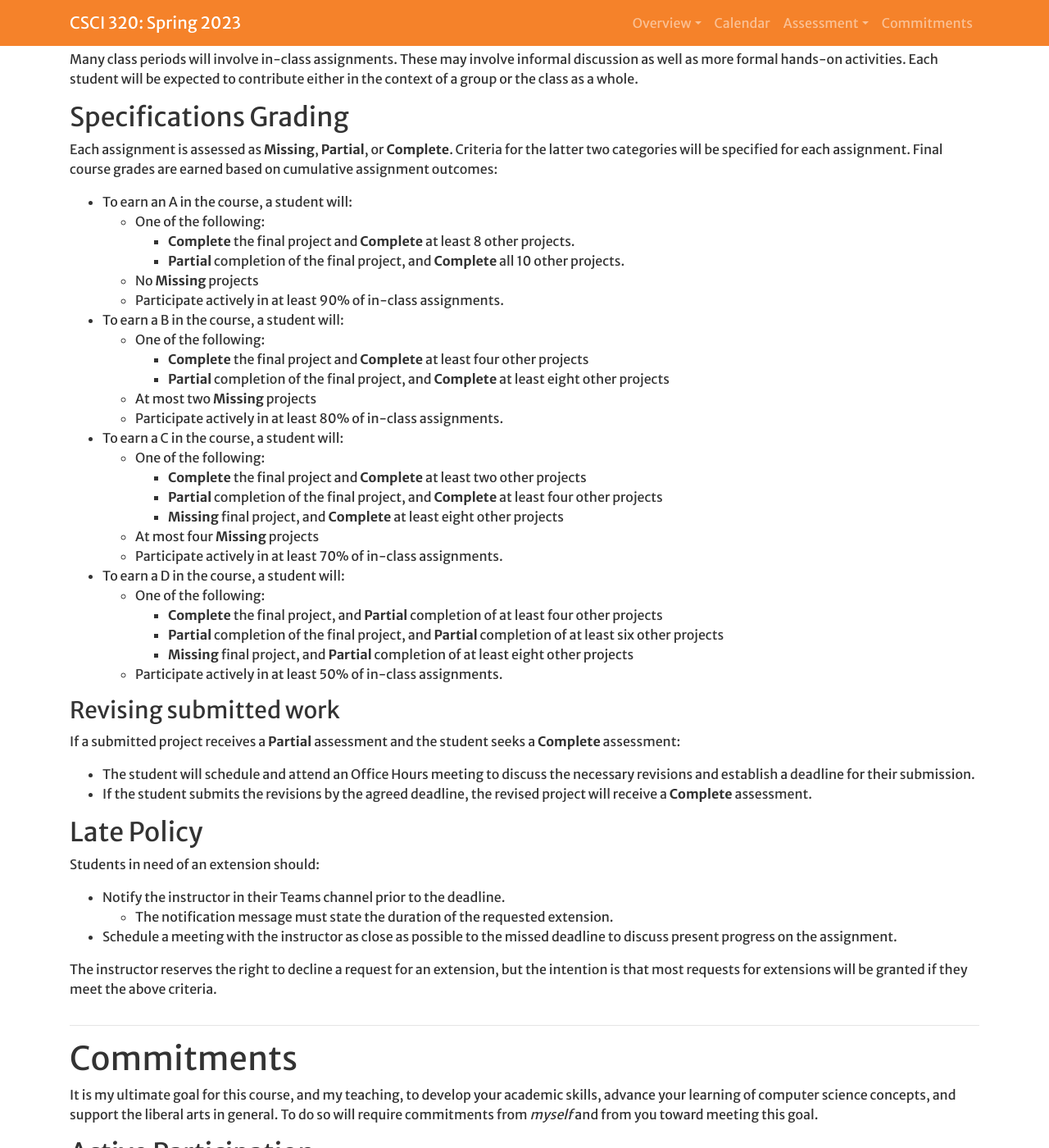
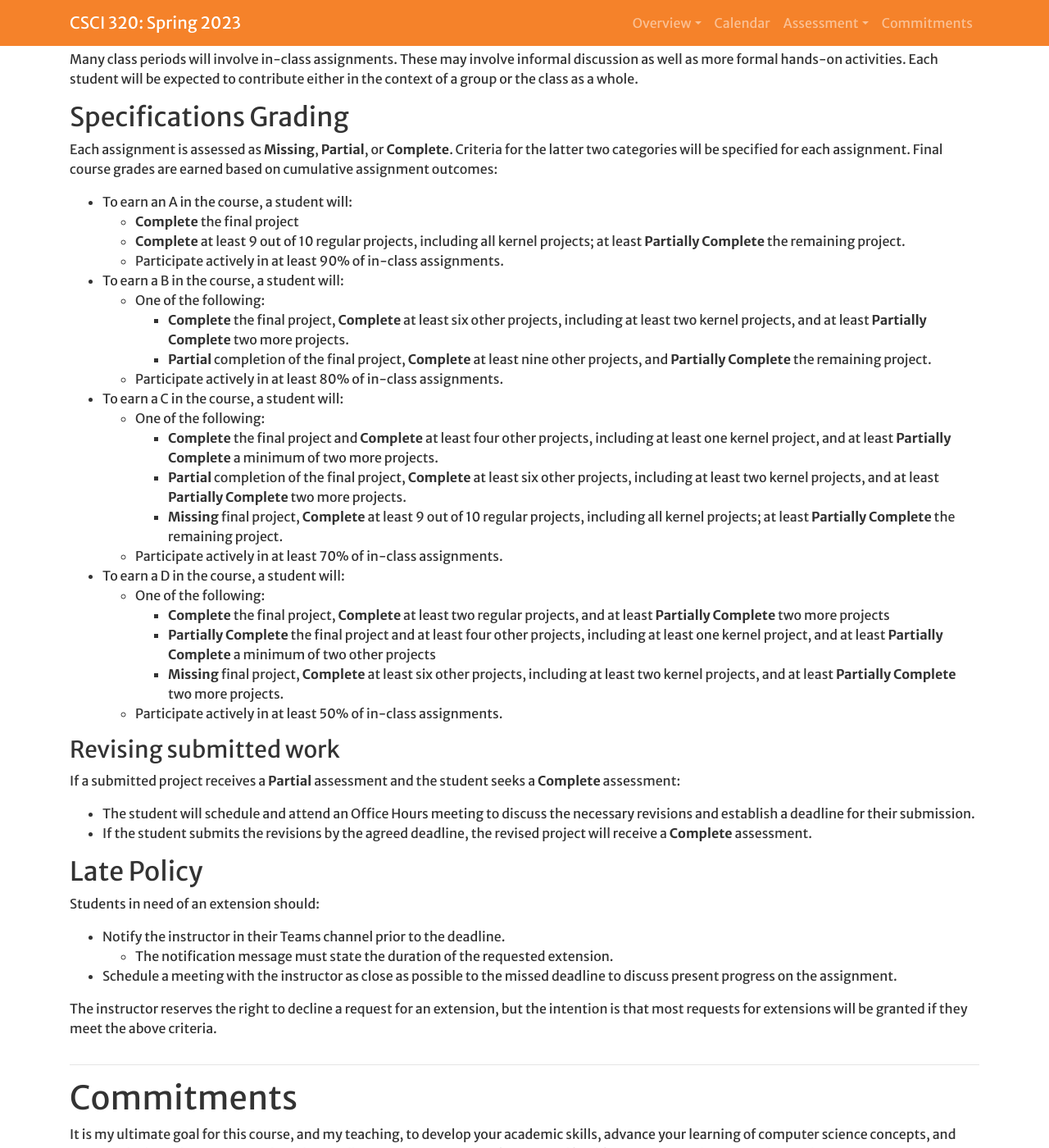
Before and after one commit to Hendrix-CS/csci320, a Jekyll site: the page built from index.md, in a window 1280 px wide and 1400 px high, scrolled down 4630 px. Shown: the whole window at 82% size. Built offline with Jekyll 4.4.1, drawn with Linux system fonts in a browser that asks for light colours; a script that is not in the unit is left out; our own code applies the rules of GitHub Pages for plain Markdown files.

Commit message:
Updated specifications grading to require certain numbers of kernel projects to be completed.

```diff
--- a/index.md
+++ b/index.md
@@ -155,29 +155,28 @@ Criteria for the latter two categories will be specified for each assignment. Fi
 grades are earned based on cumulative assignment outcomes:
 
 * To earn an A in the course, a student will:
-  * One of the following:
-    * **Complete** the final project and **Complete** at least 8 other projects.
-	* **Partial** completion of the final project, and **Complete** all 10 other projects.
-  * No **Missing** projects
+  * **Complete** the final project
+  * **Complete** at least 9 out of 10 regular projects, including all
+    kernel projects; at least **Partially Complete** the remaining project.
   * Participate actively in at least 90% of in-class assignments.
 * To earn a B in the course, a student will:
   * One of the following:
-    * **Complete** the final project and **Complete** at least four other projects
-    * **Partial** completion of the final project, and **Complete** at least eight other projects
-  * At most two **Missing** projects
+    * **Complete** the final project, **Complete** at least six other projects,
+      including at least two kernel projects, and at least **Partially Complete**
+      two more projects.
+    * **Partial** completion of the final project, **Complete** at least nine other projects, and **Partially Complete** the remaining project.
   * Participate actively in at least 80% of in-class assignments.
 * To earn a C in the course, a student will:
   * One of the following:
-    * **Complete** the final project and **Complete** at least two other projects
-	* **Partial** completion of the final project, and **Complete** at least four other projects
-	* **Missing** final project, and **Complete** at least eight other projects
-  * At most four **Missing** projects
+    * **Complete** the final project and **Complete** at least four other projects, including at least one kernel project, and at least **Partially Complete** a minimum of two more projects.
+    * **Partial** completion of the final project, **Complete** at least six other projects, including at least two kernel projects, and at least **Partially Complete** two more projects.
+    * **Missing** final project, **Complete** at least 9 out of 10 regular projects, including all kernel projects; at least **Partially Complete** the remaining project.
   * Participate actively in at least 70% of in-class assignments.
 * To earn a D in the course, a student will:
   * One of the following:
-    * **Complete** the final project, and **Partial** completion of at least four other projects
-	* **Partial** completion of the final project, and **Partial** completion of at least six other projects
-	* **Missing** final project, and **Partial** completion of at least eight other projects
+    * **Complete** the final project, **Complete** at least two regular projects, and at least **Partially Complete** two more projects
+    * **Partially Complete** the final project and at least four other projects, including at least one kernel project, and at least **Partially Complete** a minimum of two other projects
+    * **Missing** final project, **Complete** at least six other projects, including at least two kernel projects, and at least **Partially Complete** two more projects.
   * Participate actively in at least 50% of in-class assignments.
 
 ### Revising submitted work
```
